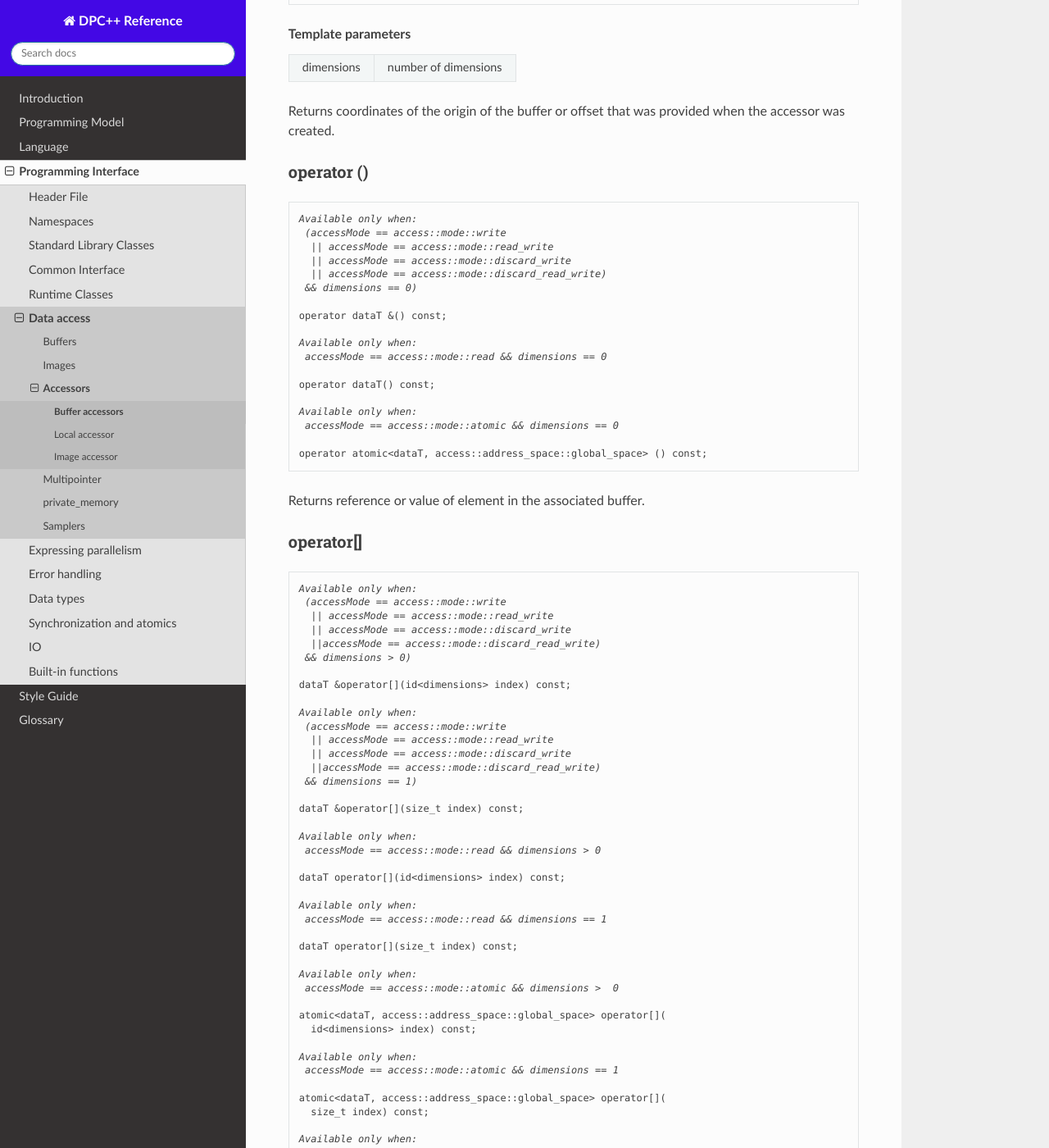
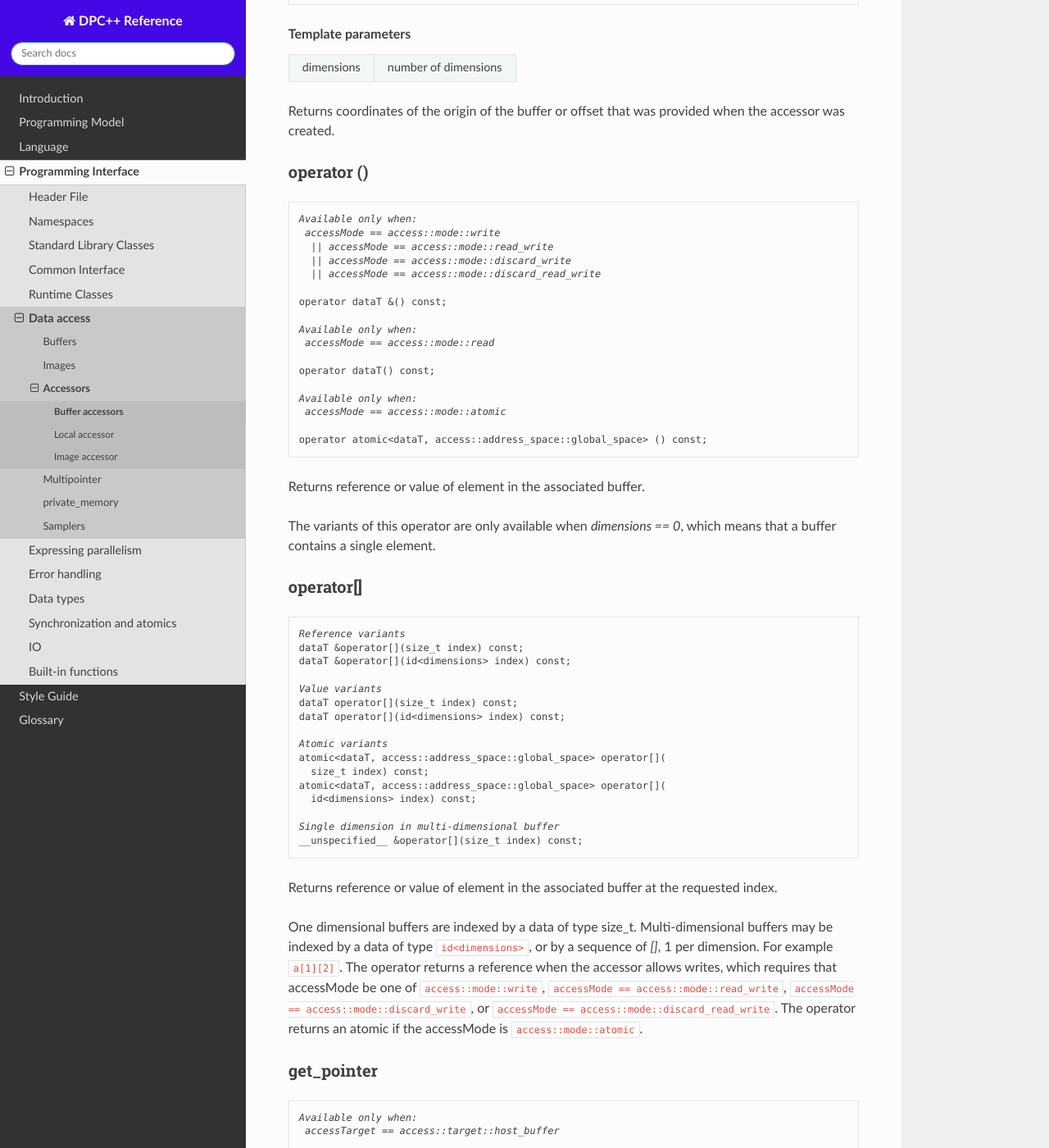
Before and after one commit to KhronosGroup/SYCL_Reference, a Sphinx documentation site: the page built from source/iface/buffer-accessor.rst, in a window 1280 px wide and 1400 px high, scrolled down 3241 px. Shown: the whole window at 82% size. Built offline with Sphinx 7.4.7 and the Read the Docs theme 2.0.0, drawn with Linux system fonts in a browser that asks for light colours.

Commit message:
tweaks for indexing descriptions

```diff
--- a/source/iface/buffer-accessor.rst
+++ b/source/iface/buffer-accessor.rst
@@ -86,7 +86,7 @@ const_reference  Type of const reference to buffer element
    (isPlaceholder == access::placeholder::false_t
     && (accessTarget == access::target::global_buffer
         || accessTarget == access::target::constant_buffer))
-   && dimensions > 0*
+    && dimensions > 0*
 
   template <typename AllocatorT>
   accessor(buffer<dataT, dimensions, AllocatorT> &bufferRef,
@@ -197,76 +197,63 @@ operator ()
 .. parsed-literal::
 
   *Available only when:
-   (accessMode == access::mode::write
+   accessMode == access::mode::write
     || accessMode == access::mode::read_write
     || accessMode == access::mode::discard_write
-    || accessMode == access::mode::discard_read_write)
-   && dimensions == 0)*
+    || accessMode == access::mode::discard_read_write*
 
   operator dataT &() const;
 
   *Available only when:
-   accessMode == access::mode::read && dimensions == 0*
+   accessMode == access::mode::read*
 
   operator dataT() const;
 
   *Available only when:
-   accessMode == access::mode::atomic && dimensions == 0*
+   accessMode == access::mode::atomic*
 
   operator atomic<dataT, access::address_space::global_space> () const;
 
 Returns reference or value of element in the associated buffer.
+
+The variants of this operator are only available when *dimensions ==
+0*, which means that a buffer contains a single element.
 
 operator[]
 ==========
 
 .. parsed-literal::
 
-  *Available only when:
-   (accessMode == access::mode::write
-    || accessMode == access::mode::read_write
-    || accessMode == access::mode::discard_write
-    ||accessMode == access::mode::discard_read_write)
-   && dimensions > 0)*
-
+  *Reference variants*
+  dataT &operator[](size_t index) const;
   dataT &operator[](id<dimensions> index) const;
 
-  *Available only when:
-   (accessMode == access::mode::write
-    || accessMode == access::mode::read_write
-    || accessMode == access::mode::discard_write
-    ||accessMode == access::mode::discard_read_write)
-   && dimensions == 1)*
-
-  dataT &operator[](size_t index) const;
-
-  *Available only when:
-   accessMode == access::mode::read && dimensions > 0*
-
+  *Value variants*
+  dataT operator[](size_t index) const;
   dataT operator[](id<dimensions> index) const;
 
-  *Available only when:
-   accessMode == access::mode::read && dimensions == 1*
-
-  dataT operator[](size_t index) const;
-
-  *Available only when:
-   accessMode == access::mode::atomic && dimensions >  0*
-
+  *Atomic variants*
+  atomic<dataT, access::address_space::global_space> operator[](
+    size_t index) const;
   atomic<dataT, access::address_space::global_space> operator[](
     id<dimensions> index) const;
 
-  *Available only when:
-   accessMode == access::mode::atomic && dimensions == 1*
-
-  atomic<dataT, access::address_space::global_space> operator[](
-    size_t index) const;
-
-  *Available only when:
-   dimensions > 1*
+  *Single dimension in multi-dimensional buffer*
   __unspecified__ &operator[](size_t index) const;
 
-Returns reference or value of element in the associated buffer at the requested index.
+Returns reference or value of element in the associated buffer at the
+requested index.
+
+One dimensional buffers are indexed by a data of type
+size_t. Multi-dimensional buffers may be indexed by a data of type
+``id<dimensions>``, or by a sequence of *[]*, 1 per dimension. For
+example ``a[1][2]``.  The operator returns a reference when the
+accessor allows writes, which requires that accessMode be one of
+``access::mode::write``, ``accessMode == access::mode::read_write``,
+``accessMode == access::mode::discard_write``, or ``accessMode ==
+access::mode::discard_read_write``. The operator returns an atomic if
+the accessMode is ``access::mode::atomic``.
+
 
 get_pointer
 ===========
```
